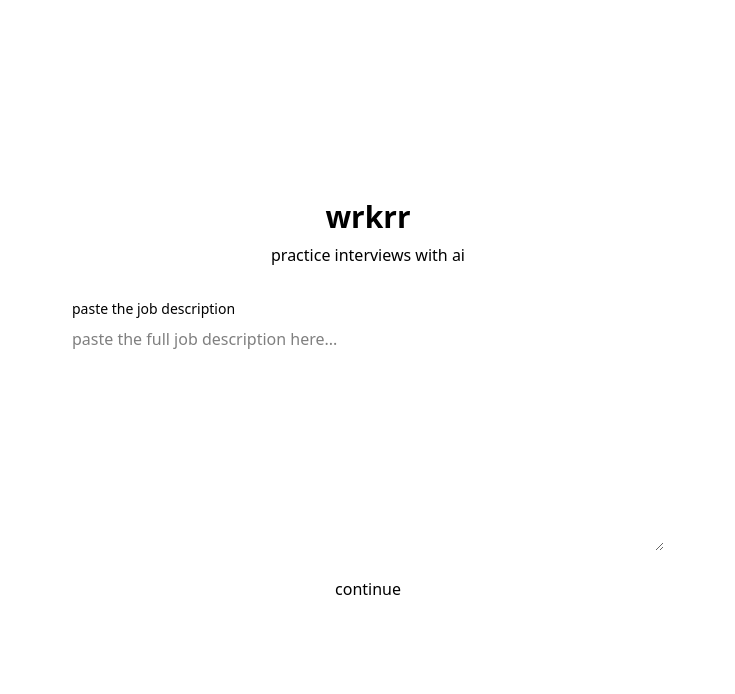
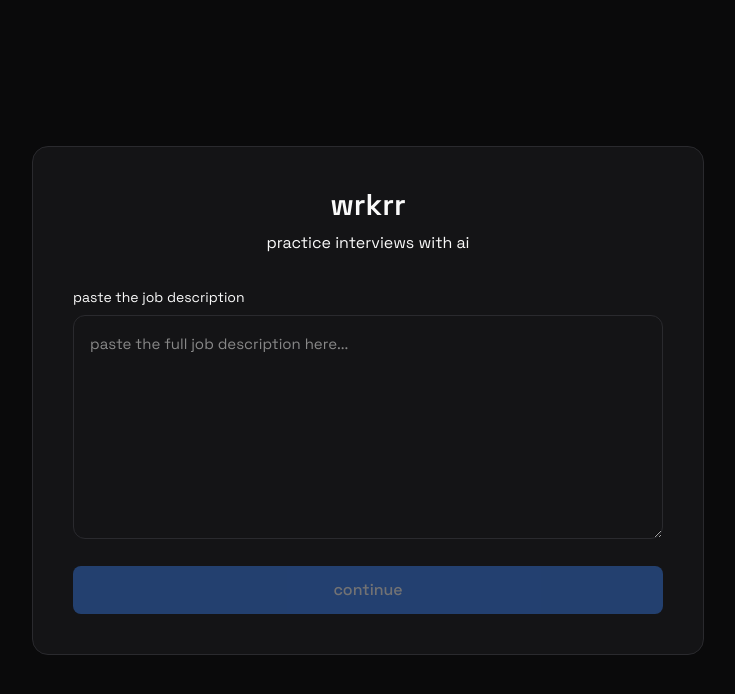
Before and after one commit to ikemHood/wrkrr-demo, a Next.js app: page / in a window 1280 px wide. Shown: the top 694 px of the page, without its empty margins (272-1007 px from the left). Built offline with nearby package versions, Linux system fonts and the light colour scheme.

Commit message:
some style

```diff
--- a/src/styles/globals.css
+++ b/src/styles/globals.css
@@ -1,6 +1,227 @@
 @import "tailwindcss";
 
 @theme {
-  --font-sans: var(--font-geist-sans), ui-sans-serif, system-ui, sans-serif,
-    "Apple Color Emoji", "Segoe UI Emoji", "Segoe UI Symbol", "Noto Color Emoji";
+  --font-sans: var(--font-space), ui-sans-serif, system-ui, sans-serif;
+
+  --color-bg: #0a0a0b;
+  --color-surface: #141416;
+  --color-border: #2a2a2e;
+  --color-text: #fafafa;
+  --color-text-muted: #888;
+  --color-accent: #3b82f6;
+  --color-success: #22c55e;
+  --color-warning: #f59e0b;
 }
+
+* {
+  box-sizing: border-box;
+}
+
+html {
+  scroll-behavior: smooth;
+}
+
+body {
+  background: var(--color-bg);
+  color: var(--color-text);
+  min-height: 100vh;
+}
+
+/* Simple card */
+.glass-card {
+  background: var(--color-surface);
+  border: 1px solid var(--color-border);
+  border-radius: 16px;
+}
+
+/* Primary button - simple, flat */
+.btn-primary {
+  background: var(--color-accent);
+  color: white;
+  font-weight: 500;
+  padding: 12px 28px;
+  border-radius: 8px;
+  border: none;
+  cursor: pointer;
+  transition: opacity 0.2s;
+}
+
+.btn-primary:hover {
+  opacity: 0.9;
+}
+
+.btn-primary:disabled {
+  opacity: 0.4;
+  cursor: not-allowed;
+}
+
+.btn-secondary {
+  background: transparent;
+  color: var(--color-text);
+  font-weight: 500;
+  padding: 12px 24px;
+  border-radius: 8px;
+  border: 1px solid var(--color-border);
+  cursor: pointer;
+  transition: background 0.2s;
+}
+
+.btn-secondary:hover {
+  background: var(--color-surface);
+}
+
+/* Simple textarea */
+.textarea-premium {
+  background: var(--color-surface);
+  border: 1px solid var(--color-border);
+  border-radius: 12px;
+  padding: 16px;
+  color: var(--color-text);
+  font-size: 15px;
+  line-height: 1.6;
+  resize: vertical;
+  transition: border-color 0.2s;
+}
+
+.textarea-premium:focus {
+  outline: none;
+  border-color: var(--color-accent);
+}
+
+.textarea-premium::placeholder {
+  color: var(--color-text-muted);
+}
+
+/* Interview orb - simple pulsing circle */
+@keyframes pulse-soft {
+
+  0%,
+  100% {
+    transform: scale(1);
+    opacity: 1;
+  }
+
+  50% {
+    transform: scale(1.02);
+    opacity: 0.9;
+  }
+}
+
+@keyframes pulse-fast {
+
+  0%,
+  100% {
+    transform: scale(1);
+  }
+
+  50% {
+    transform: scale(1.04);
+  }
+}
+
+.interview-orb {
+  width: 160px;
+  height: 160px;
+  border-radius: 50%;
+  background: var(--color-accent);
+  animation: pulse-soft 2.5s ease-in-out infinite;
+}
+
+.interview-orb.listening {
+  background: var(--color-success);
+  animation: pulse-fast 1s ease-in-out infinite;
+}
+
+.interview-orb.processing {
+  background: var(--color-warning);
+  animation: pulse-fast 0.6s ease-in-out infinite;
+}
+
+/* Toggle switch */
+.toggle-switch {
+  position: relative;
+  width: 48px;
+  height: 26px;
+  background: var(--color-border);
+  border-radius: 999px;
+  cursor: pointer;
+  transition: background 0.2s;
+}
+
+.toggle-switch.active {
+  background: var(--color-accent);
+}
+
+.toggle-switch::after {
+  content: '';
+  position: absolute;
+  top: 3px;
+  left: 3px;
+  width: 20px;
+  height: 20px;
+  background: white;
+  border-radius: 50%;
+  transition: transform 0.2s;
+}
+
+.toggle-switch.active::after {
+  transform: translateX(22px);
+}
+
+/* Fade in */
+@keyframes fade-in {
+  from {
+    opacity: 0;
+    transform: translateY(8px);
+  }
+
+  to {
+    opacity: 1;
+    transform: translateY(0);
+  }
+}
+
+.animate-fade-in {
+  animation: fade-in 0.4s ease-out forwards;
+}
+
+/* Progress bar */
+.progress-bar {
+  height: 3px;
+  background: var(--color-border);
+  border-radius: 999px;
+  overflow: hidden;
+}
+
+.progress-bar-fill {
+  height: 100%;
+  background: var(--color-accent);
+  transition: width 0.4s ease;
+}
+
+/* Score circle */
+.score-circle {
+  width: 100px;
+  height: 100px;
+  border-radius: 50%;
+  background: conic-gradient(var(--color-accent) var(--score-percent, 0%), var(--color-border) 0%);
+  display: flex;
+  align-items: center;
+  justify-content: center;
+  position: relative;
+}
+
+.score-circle::before {
+  content: '';
+  position: absolute;
+  inset: 6px;
+  background: var(--color-bg);
+  border-radius: 50%;
+}
+
+.score-circle span {
+  position: relative;
+  z-index: 1;
+  font-size: 1.25rem;
+  font-weight: 600;
+}
```
